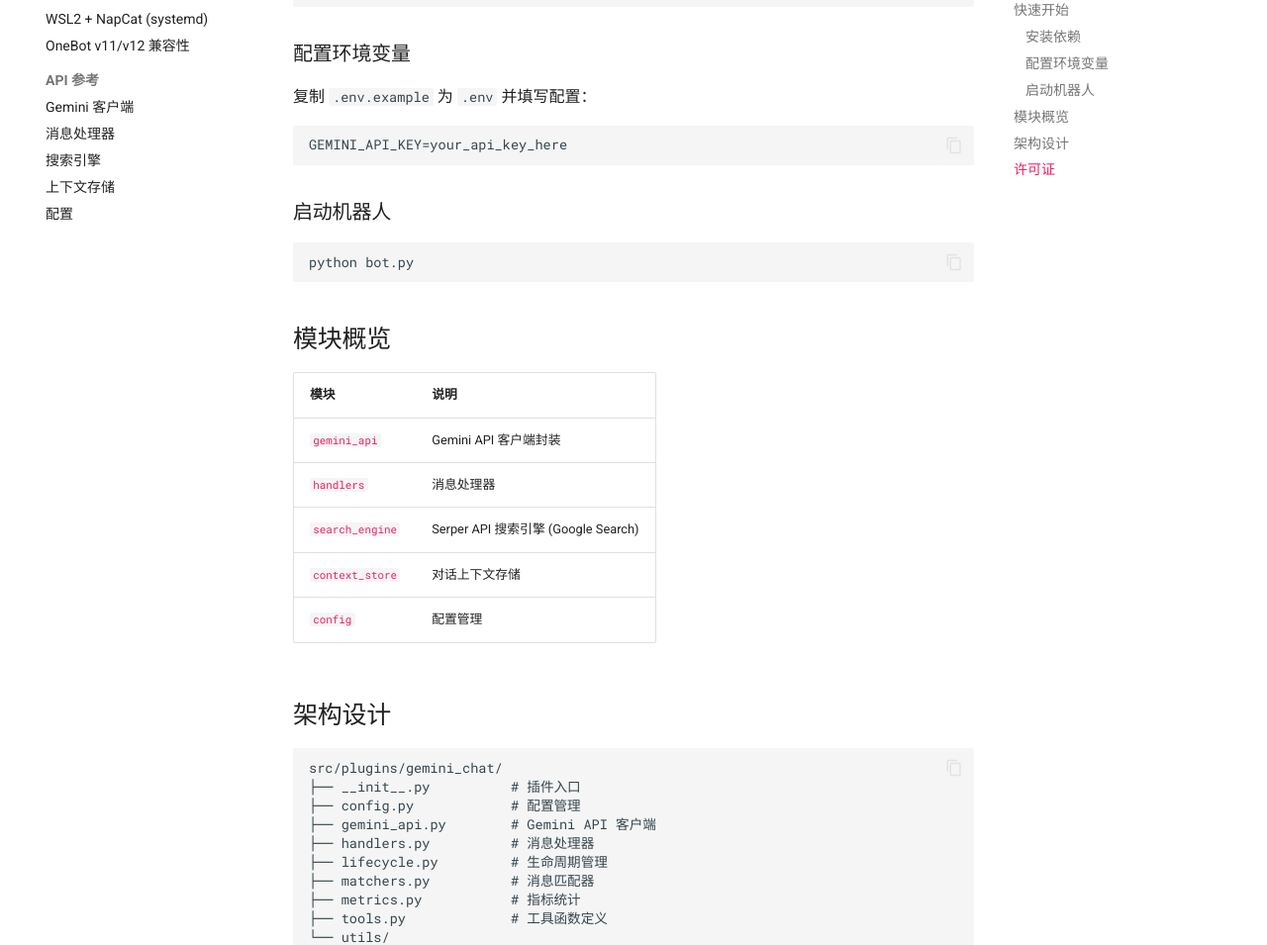
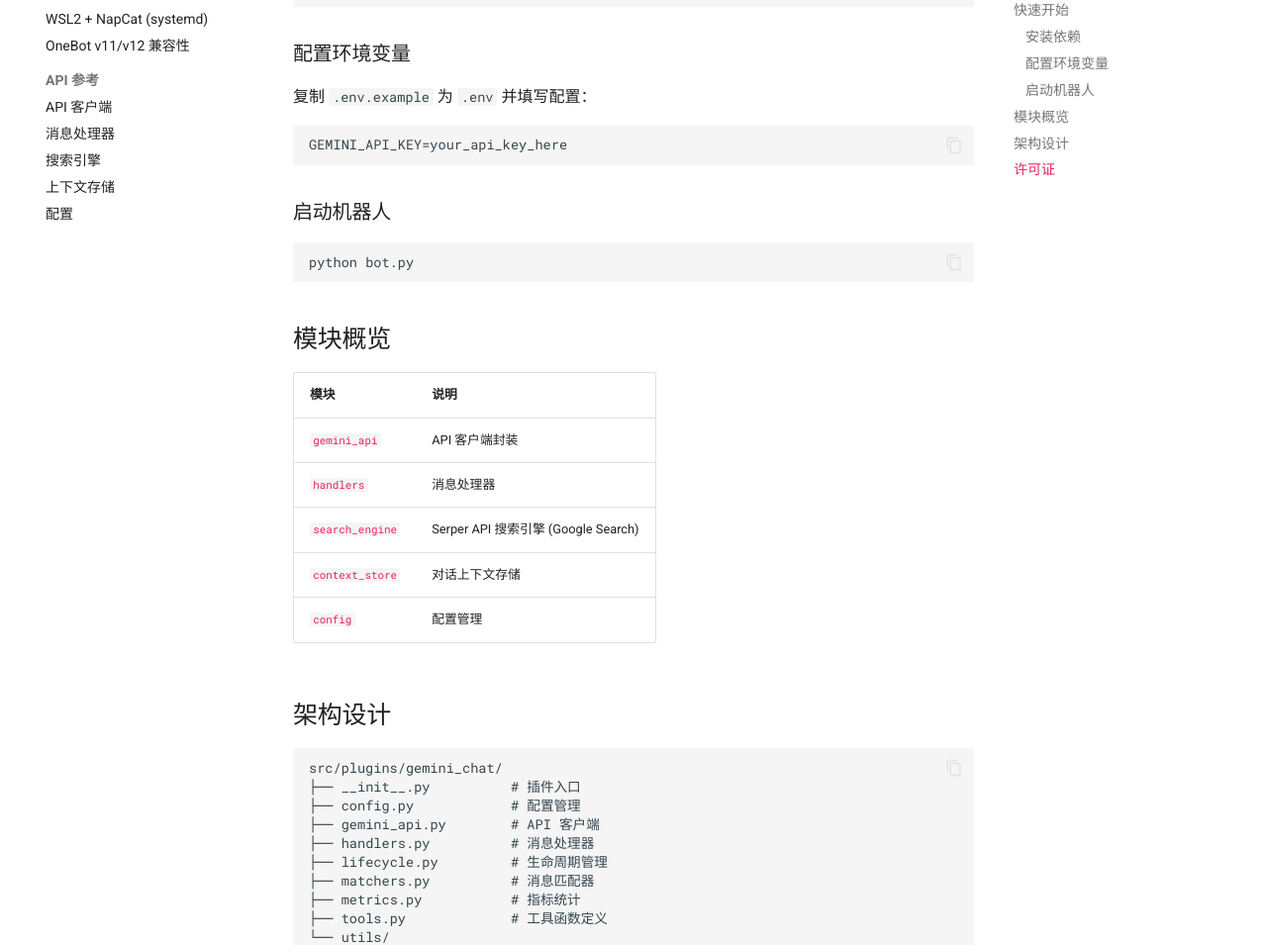
Before and after one commit to Lopution/onebot-llm-chat-plugin, an MkDocs documentation site: the page built from docs/index.md, in a window 1280 px wide and 1400 px high, scrolled down 603 px. Shown: the part 152-1107 px from the top of the window at 99% size. Built offline with MkDocs 1.6.1 and Material for MkDocs 9.7.7, drawn with Linux system fonts in a browser that asks for light colours; comment, search, counter and statistics services are not loaded; some of the changed text lies outside the part shown.

Commit message:
Initial commit

```diff
--- a/docs/index.md
+++ b/docs/index.md
@@ -40,7 +40,7 @@
 
 | 模块 | 说明 |
 |------|------|
-| [`gemini_api`](api/gemini_api.md) | Gemini API 客户端封装 |
+| [`gemini_api`](api/gemini_api.md) | API 客户端封装 |
 | [`handlers`](api/handlers.md) | 消息处理器 |
 | [`search_engine`](api/search_engine.md) | Serper API 搜索引擎 (Google Search) |
 | [`context_store`](api/context_store.md) | 对话上下文存储 |
@@ -52,7 +52,7 @@
 src/plugins/gemini_chat/
 ├── __init__.py          # 插件入口
 ├── config.py            # 配置管理
-├── gemini_api.py        # Gemini API 客户端
+├── gemini_api.py        # API 客户端
 ├── handlers.py          # 消息处理器
 ├── lifecycle.py         # 生命周期管理
 ├── matchers.py          # 消息匹配器
--- a/mkdocs.yml
+++ b/mkdocs.yml
@@ -1,5 +1,5 @@
 site_name: Mika Bot API 文档
-site_description: NoneBot2 + Gemini API 驱动的 QQ 聊天机器人
+site_description: 基于 OneBot 协议、使用 OpenAI 兼容格式 API 的智能 QQ 聊天机器人
 site_author: Bot Developer
 repo_url: https://github.com/yourusername/nonebot-gemini-bot
 
@@ -31,7 +31,7 @@
     - WSL2 + NapCat (systemd): deploy/wsl2.md
     - OneBot v11/v12 兼容性: deploy/onebot.md
   - API 参考:
-    - Gemini 客户端: api/gemini_api.md
+    - API 客户端: api/gemini_api.md
     - 消息处理器: api/handlers.md
     - 搜索引擎: api/search_engine.md
     - 上下文存储: api/context_store.md
--- a/pyproject.toml
+++ b/pyproject.toml
@@ -5,7 +5,7 @@
 [project]
 name = "nonebot-gemini-bot"
 version = "0.1.0"
-description = "NoneBot2 QQ 机器人项目，集成 Gemini API 和 Serper API 搜索"
+description = "基于 OneBot 协议的 QQ 机器人项目，通过 OpenAI 兼容格式 API 调用 Gemini 模型"
 readme = "README.md"
 license = { file = "LICENSE" }
 requires-python = ">=3.10"
@@ -39,7 +39,7 @@
     # HTTP 客户端
     "httpx>=0.28.1",
 
-    # Google Gemini API
+    # Gemini 模型（OpenAI 兼容格式）
     "google-genai>=1.58.0",
 
     # 数据库
--- a/requirements.txt
+++ b/requirements.txt
@@ -2,7 +2,7 @@
 # 生成依据：扫描 src/plugins/ 下的 import 语句
 # 版本同步自 pyproject.toml
 
-# NoneBot2 框架
+# OneBot 协议支持
 nonebot2>=2.4.4
 nonebot-adapter-onebot>=2.4.6
 nonebot-plugin-localstore
@@ -22,7 +22,7 @@
 # 图片处理（拼图功能）
 Pillow>=10.0.0
 
-# Google Gemini API
+# Gemini 模型（OpenAI 兼容格式）
 google-genai>=1.58.0
 
 # 环境变量加载
```
Also changed, not shown: README.md (+1 -1 lines), docs/api/gemini_api.md (+1 -1 lines), 4 other files.
